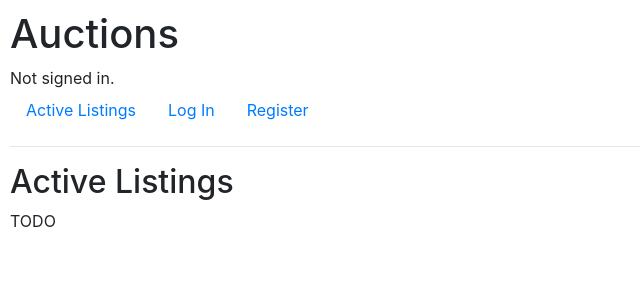
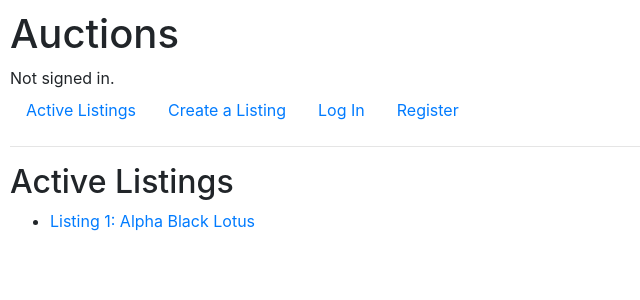
Before and after one commit to DaveFriedman/cs50web, a Django app: page / in a window 1280 px wide. Shown: the top 300 px of the page, without its empty margins (0-640 px from the left). Run offline with Django 3.2, Linux system fonts and the light colour scheme; data comes from the database, SQL or seed files in the repository; both versions use the stored data as it was after the commit; some libraries are stand-ins or nearby versions.

Commit message:
index.html, listing.html, url paths for both

```diff
--- a/Project 2 Commerce/commerce/auctions/templates/auctions/index.html
+++ b/Project 2 Commerce/commerce/auctions/templates/auctions/index.html
@@ -3,5 +3,9 @@
 {% block body %}
     <h2>Active Listings</h2>
 
-    TODO
+    <ul>
+        {% for listing in listings %}
+            <li><a href="{% url 'read' listing.id listing.name %}">Listing {{listing.id}}: {{listing.name}}</a></li>
+        {% endfor %}
+    </ul>
 {% endblock %}
--- a/Project 2 Commerce/commerce/auctions/templates/auctions/layout.html
+++ b/Project 2 Commerce/commerce/auctions/templates/auctions/layout.html
@@ -20,6 +20,9 @@
             <li class="nav-item">
                 <a class="nav-link" href="{% url 'index' %}">Active Listings</a>
             </li>
+            <li class="nav-item">
+                <a class="nav-link" href="{% url 'create' %}">Create a Listing</a>
+            </li>
             {% if user.is_authenticated %}
                 <li class="nav-item">
                     <a class="nav-link" href="{% url 'logout' %}">Log Out</a>
--- a/Project 2 Commerce/commerce/auctions/views.py
+++ b/Project 2 Commerce/commerce/auctions/views.py
@@ -11,12 +11,11 @@ from . import models, forms
 
 
 def index(request):
-    return render(request, "auctions/index.html")
-    # {
-    #     "listings": models.Listing.objects.all()
-    # })
+    return render(request, "auctions/index.html", {
+        "listings": models.Listing.objects.all()
+    })
 
-
+@login_required
 def create_listing(request):
 
     if request.method == "POST":
@@ -45,10 +44,16 @@ def create_listing(request):
         })
 
 
-def read_listing(request):
-    pass
+def read_listing(request, id, name):
+    """
+    TODO: Comments
+    """
+    listing = models.Listing.objects.get(id=id)
+    return render(request, "auctions/listing.html", {
+        "listing": listing
+    })
 
-
+@login_required
 def update_listing(request):
     pass
 
--- a/Project 2 Commerce/commerce/commerce/settings.py
+++ b/Project 2 Commerce/commerce/commerce/settings.py
@@ -32,15 +32,18 @@ ALLOWED_HOSTS = []
 
 INSTALLED_APPS = [
     'auctions',
+    'crispy_forms',
+
     'django.contrib.admin',
     'django.contrib.auth',
     'django.contrib.contenttypes',
     'django.contrib.sessions',
     'django.contrib.messages',
     'django.contrib.staticfiles',
-    'crispy_forms',
 
 ]
+
+LOGIN_URL = 'login'
 
 MIDDLEWARE = [
     'django.middleware.security.SecurityMiddleware',
```
Also changed, not shown: Project 2 Commerce/commerce/auctions/templates/auctions/listing.html (added, +25 -0 lines), Project 2 Commerce/commerce/db.sqlite3.
